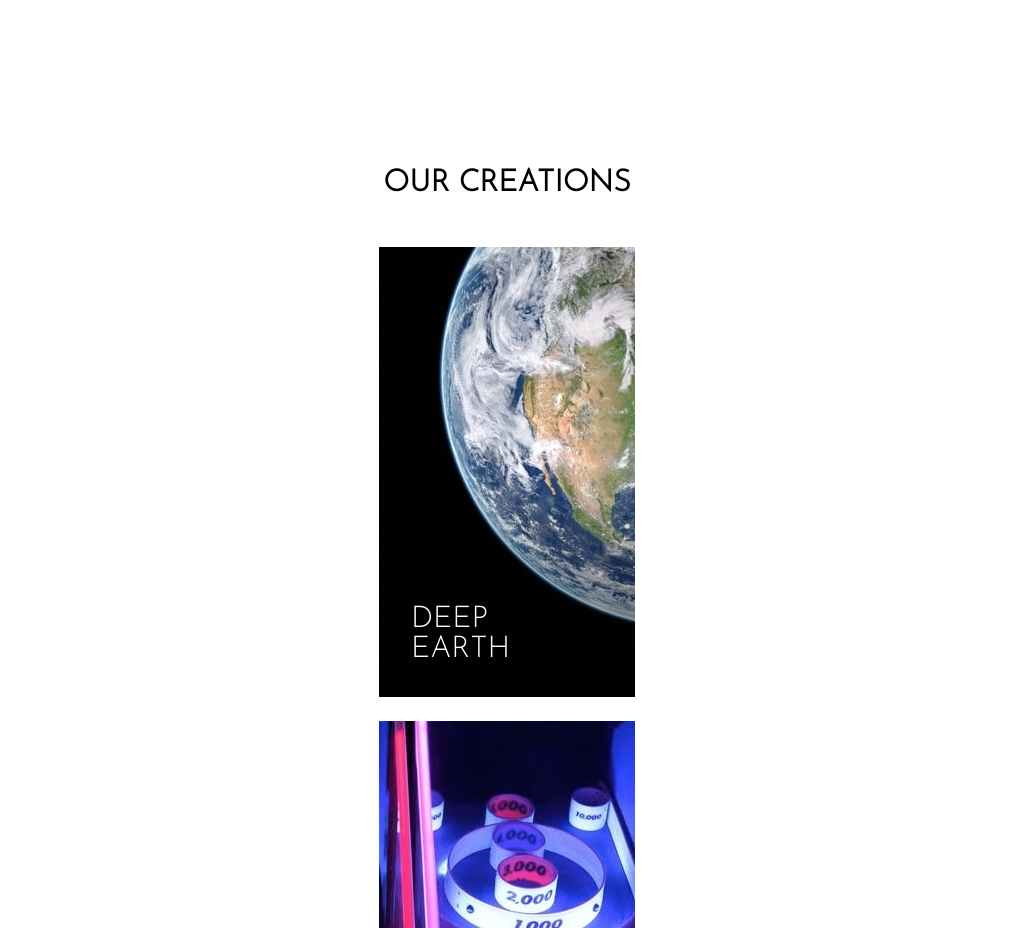
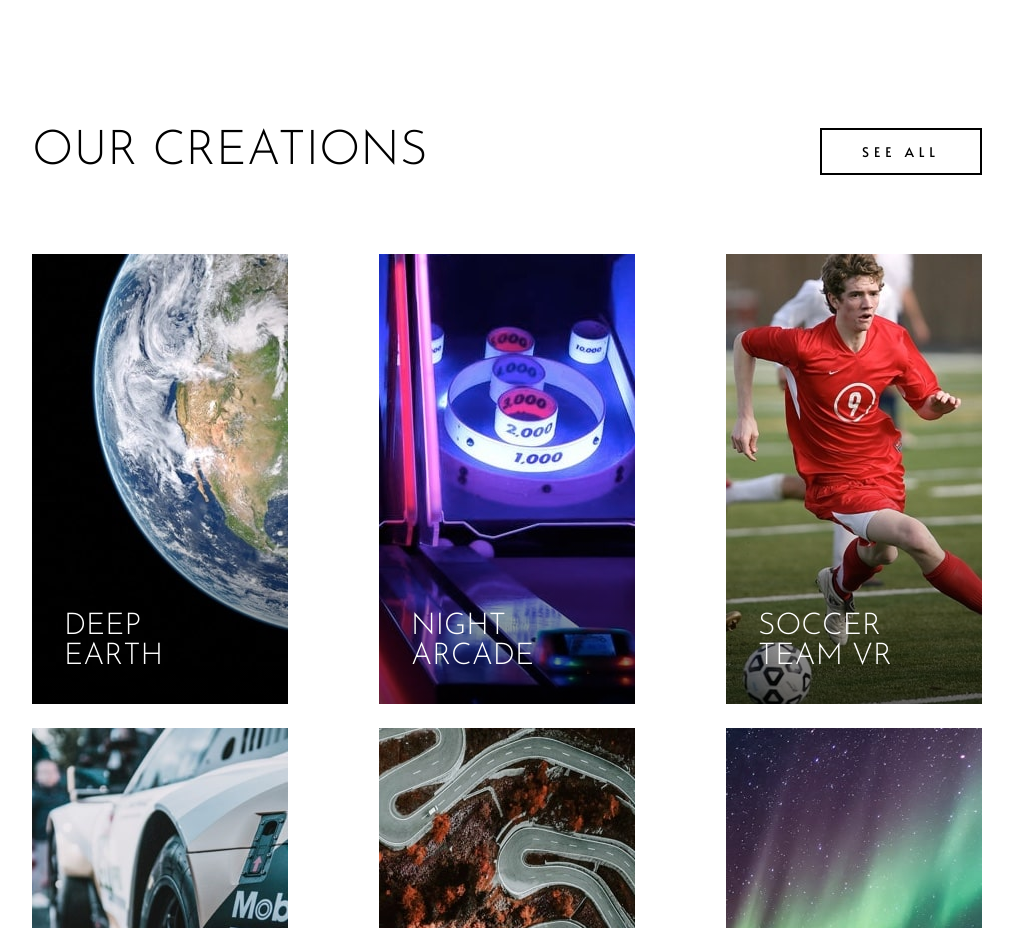
Before and after one commit to garyeung/frontendmentor_landing-page, a React (Vite) app: page / in a window 1280 px wide. Shown: the part 1280-2208 px from the top of the page, without its empty margins (133-1146 px from the left). Built offline with nearby package versions, Linux system fonts and the light colour scheme.

Commit message:
add desktop style

```diff
--- a/src/components/compounds/Creations.less
+++ b/src/components/compounds/Creations.less
@@ -4,19 +4,27 @@
   grid-template-rows: auto 1fr auto;
   gap: 48px;
   justify-items: center;
+  align-items: center;
   min-height: 100vh;
+    grid-template-areas:
+    "title"
+    "items"
+    "butn";
 }
 
 .creations-title {
   font-family: 'Josefin Sans', sans-serif;
   text-transform: uppercase;
   font-size: 2rem;
+  grid-area: title;
 }
 
 .creations-items {
   display: flex;
   flex-flow: column;
   gap: 24px;
+  grid-area: items;
+  justify-content: space-between;
 }
 
 .creations-button {
@@ -29,9 +37,35 @@
   letter-spacing: 5px;
   font-weight: 400;
   cursor: pointer;
+  grid-area: butn;
 }
 
 .creations-button:active {
   background-color: @black;
   color: @white;
 }
+
+
+@media screen and (min-width: @mobile-width) {
+  .creations-items {
+    flex-direction: row;
+    flex-wrap: wrap;
+  }
+
+  .creations {
+    grid-template-rows: auto 1fr;
+    grid-template-columns: 1fr auto;
+    grid-template-areas:
+    "title    butn"
+    "items     items";
+
+    padding: 0 @desktop-space @desktop-space @desktop-space;
+    gap: 78px
+  }
+
+  .creations-title {
+    margin-inline-end: auto;
+    font-size: 3.2rem;
+    font-weight: 300;
+  }
+}
```
